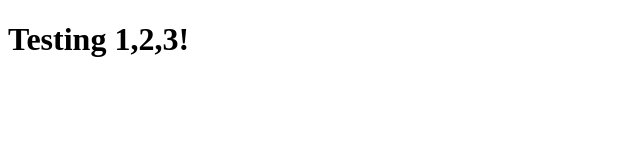
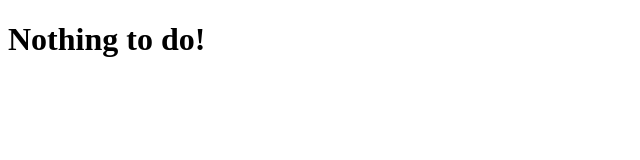
Before and after one commit to danieljames96/coursera-submission1, a plain HTML site: page site/index.html in a window 1280 px wide. Shown: the whole page, without its empty margins (0-640 px from the left). Drawn offline with Linux system fonts and the light colour scheme.

Commit message:
Update index.html

```diff
--- a/site/index.html
+++ b/site/index.html
@@ -4,6 +4,6 @@
 	<title>Hello Coursera!</title>
 </head>
 <body>
-<h1>Testing 1,2,3!<h1>
+<h1>Nothing to do!<h1>
 </body>
 </html>
```
